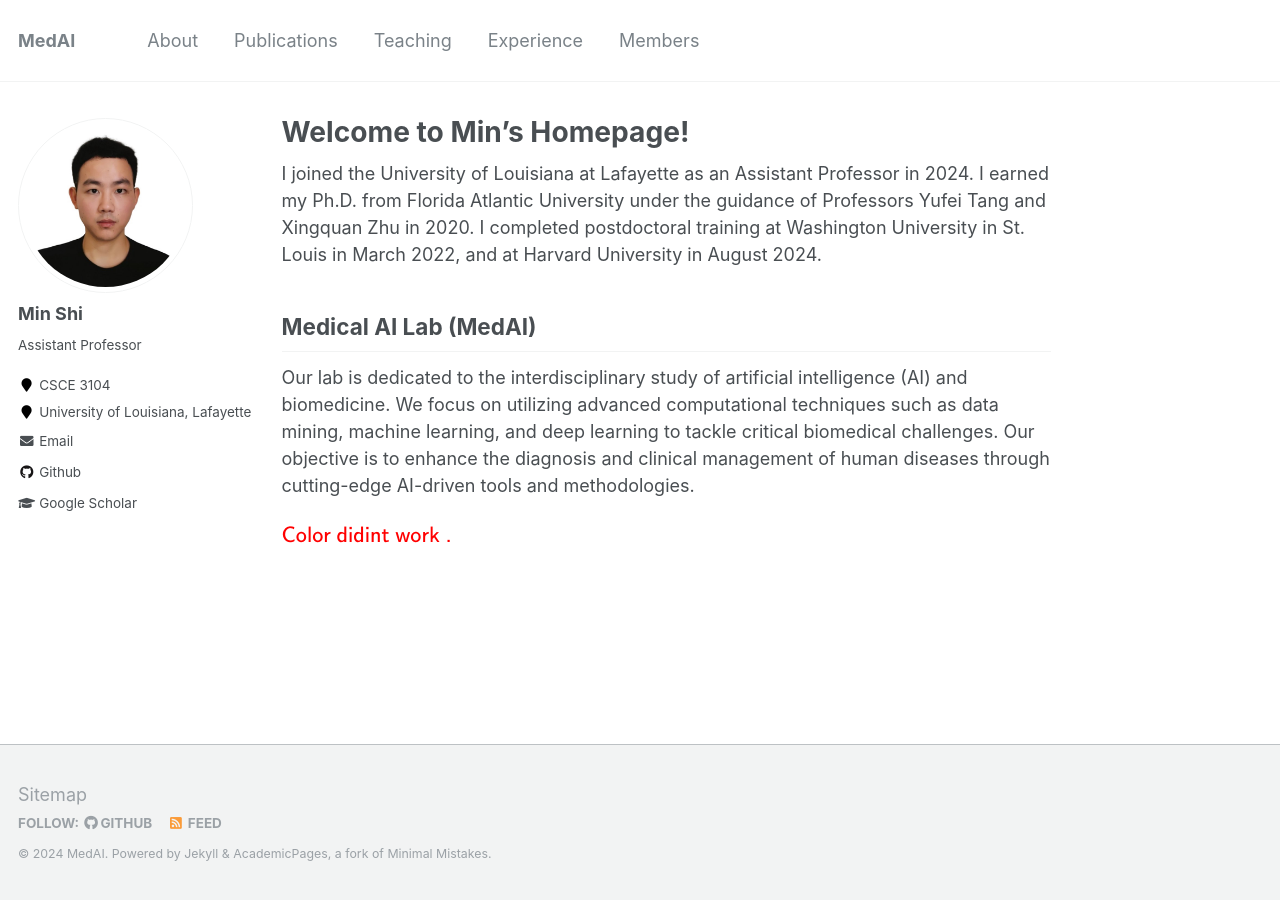
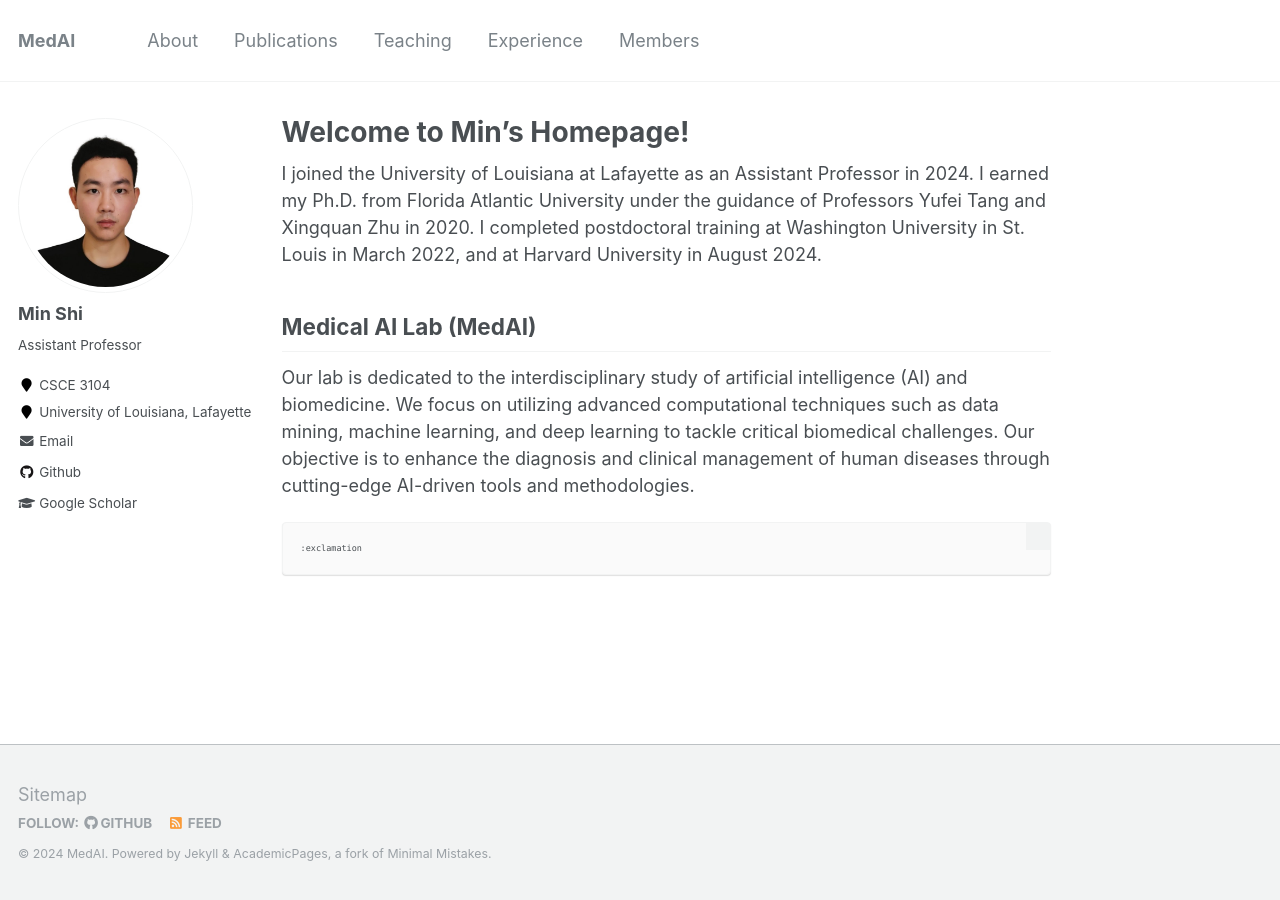
Before and after one commit to shiminxst/shiminxst.github.io, a Jekyll site: the page built from _pages/about.md, in a window 1280 px wide. Built offline with Jekyll 4.4.1, drawn with Linux system fonts in a browser that asks for light colours; formulas are drawn with MathJax 3.

Commit message:
Update about.md

```diff
--- a/_pages/about.md
+++ b/_pages/about.md
@@ -16,7 +16,7 @@ I joined the University of Louisiana at Lafayette as an Assistant Professor in 2
 Our lab is dedicated to the interdisciplinary study of artificial intelligence (AI) and biomedicine. We focus on utilizing advanced computational techniques such as data mining, machine learning, and deep learning to tackle critical biomedical challenges. Our objective is to enhance the diagnosis and clinical management of human diseases through cutting-edge AI-driven tools and methodologies.
 
 
-$\textcolor{red}{\textsf{Color didint work .}}$
+	:exclamation
 
 <!--
 ## My Schedule
```
